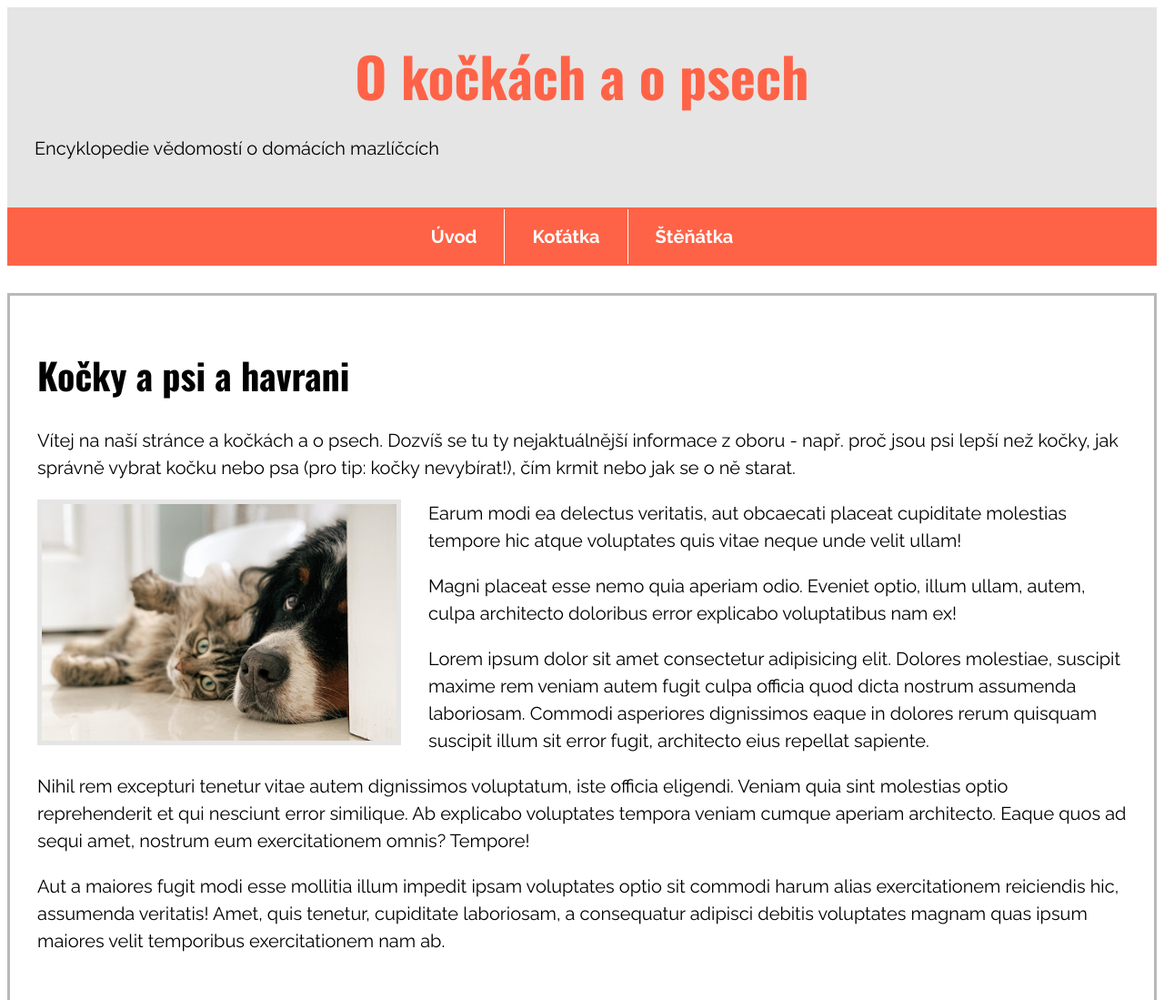
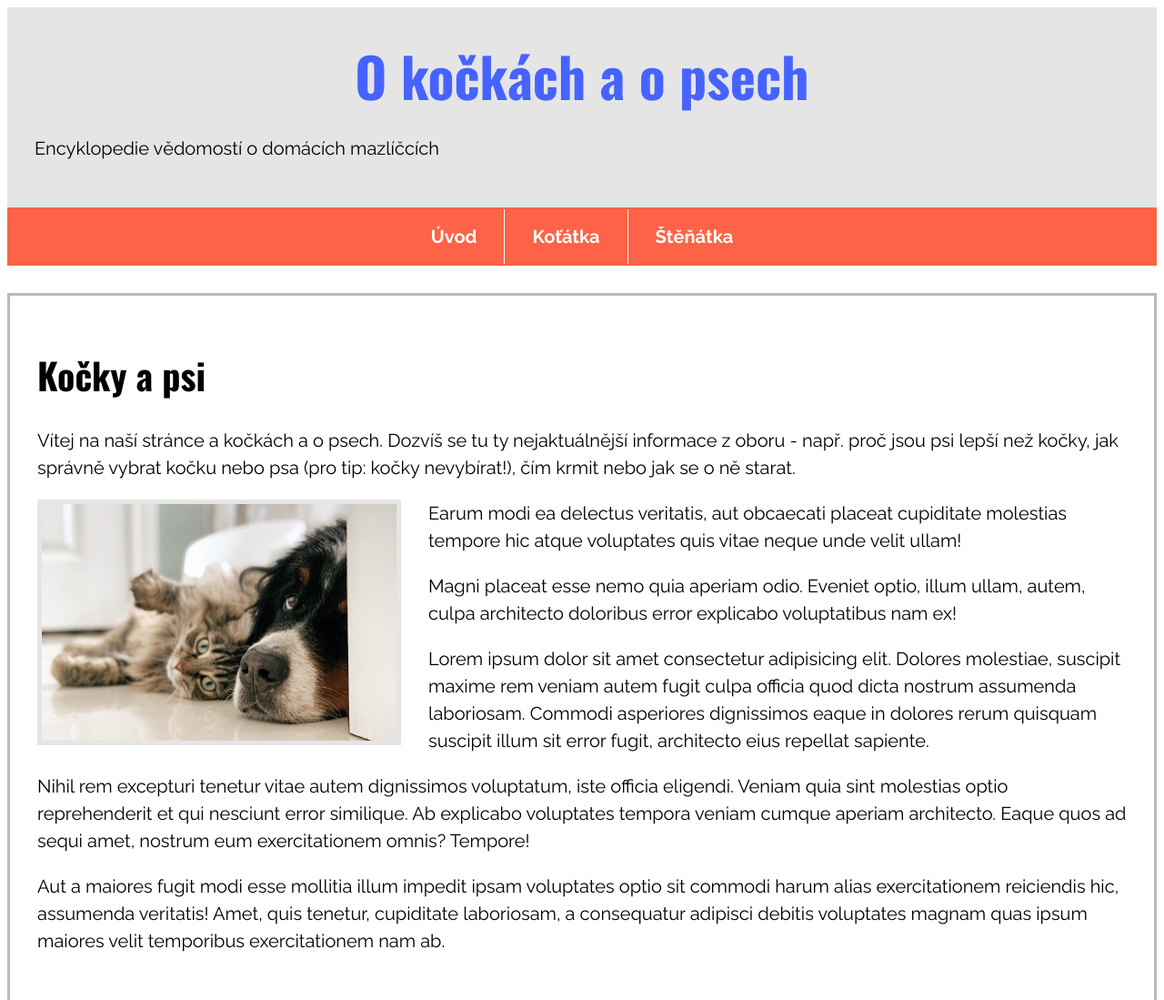
Before and after one commit to EliskaPokorna/prvni-web, an Eleventy site: page index.html in a window 1280 px wide. Shown: the top 1099 px of the page at 91% size. Built offline with nearby package versions, Linux system fonts and the light colour scheme; Eleventy itself is replaced by a stand-in of ours; files that its build step writes are made by us from their sources.

Commit message:
Změna barvy

```diff
--- a/css/style.css
+++ b/css/style.css
@@ -25,7 +25,7 @@ h1, h2, h3, h4, h5, h6 {
   margin: 0;
   font-size: 3em;
   text-align: center;
-  color: #ff6347;
+  color: #4763ff;
 }
 
 .menu {
--- a/index.html
+++ b/index.html
@@ -3,7 +3,7 @@ layout: moje-sablona.njk
 title: O kočkách a o psech
 ---
 
-		<h1>Kočky a psi a havrani</h1>
+		<h1>Kočky a psi</h1>
 
 		<p>Vítej na naší stránce a kočkách a o psech. Dozvíš se tu ty nejaktuálnější informace z oboru - např. proč jsou psi lepší než kočky, jak správně vybrat kočku nebo psa (pro tip: kočky nevybírat!), čím krmit nebo jak se o ně starat.</p>
 
```
